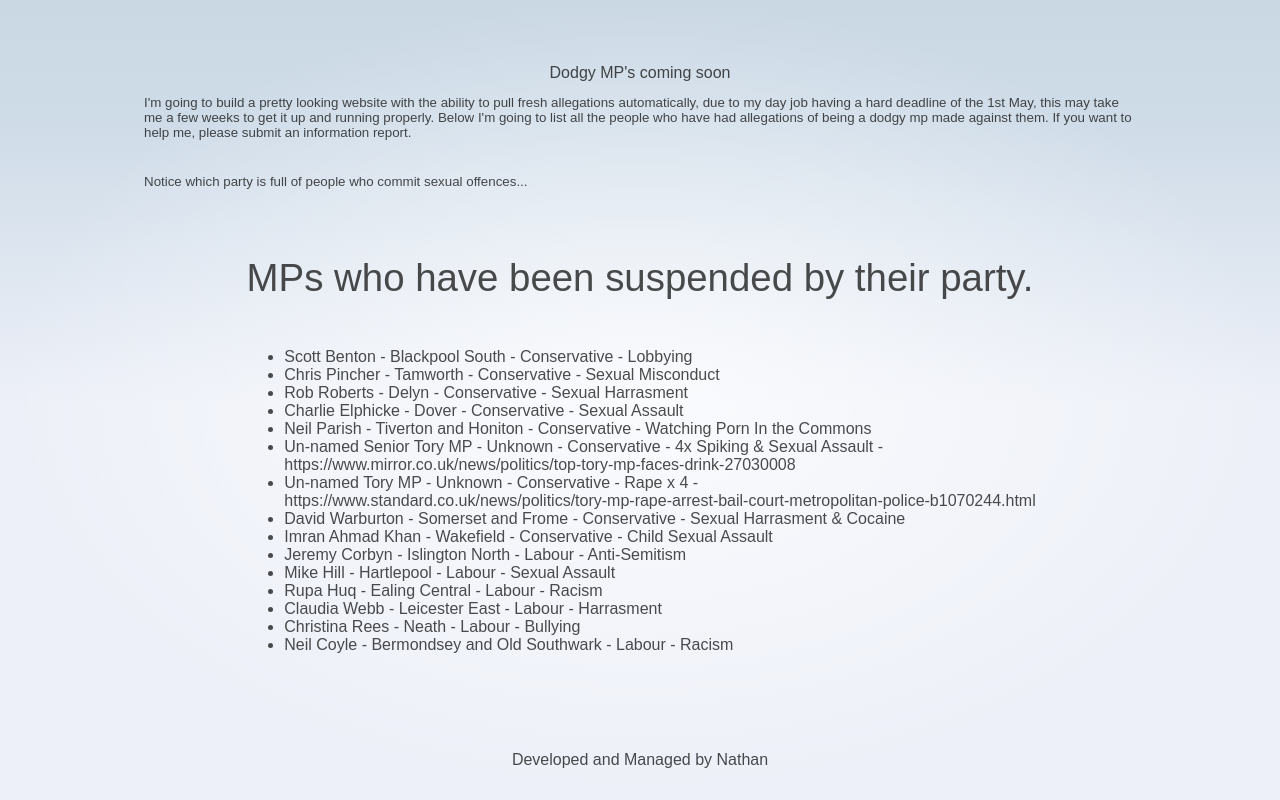
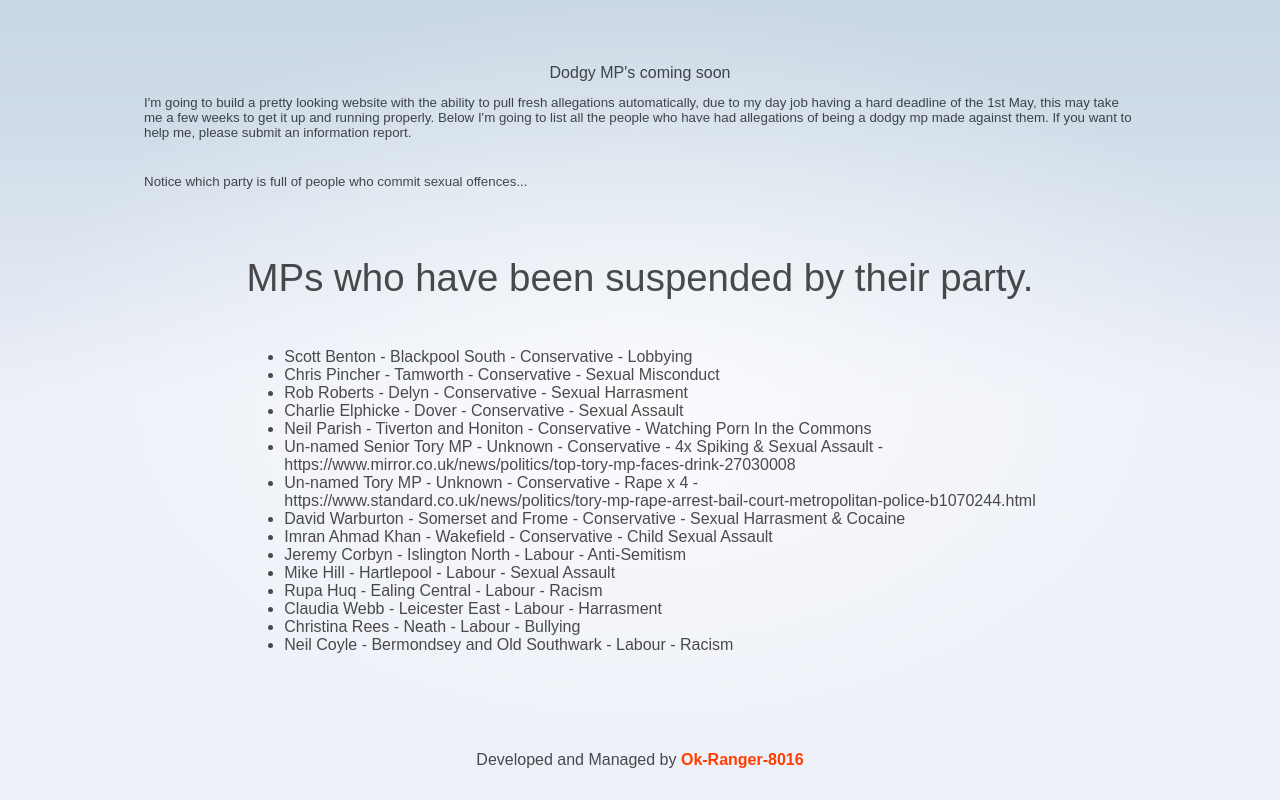
Before and after one commit to NathanLeadill/dodgymps, a SvelteKit app: page / in a window 1280 px wide. Built offline with nearby package versions, Linux system fonts and the light colour scheme.

Commit message:
Change name

```diff
--- a/src/routes/+layout.svelte
+++ b/src/routes/+layout.svelte
@@ -8,7 +8,11 @@
 	</main>
 
 	<footer>
-		<p>Developed and Managed by Nathan</p>
+		<p>
+			Developed and Managed by <a href="https://www.reddit.com/user/Ok-Ranger-8016"
+				>Ok-Ranger-8016</a
+			>
+		</p>
 	</footer>
 </div>
 
```
